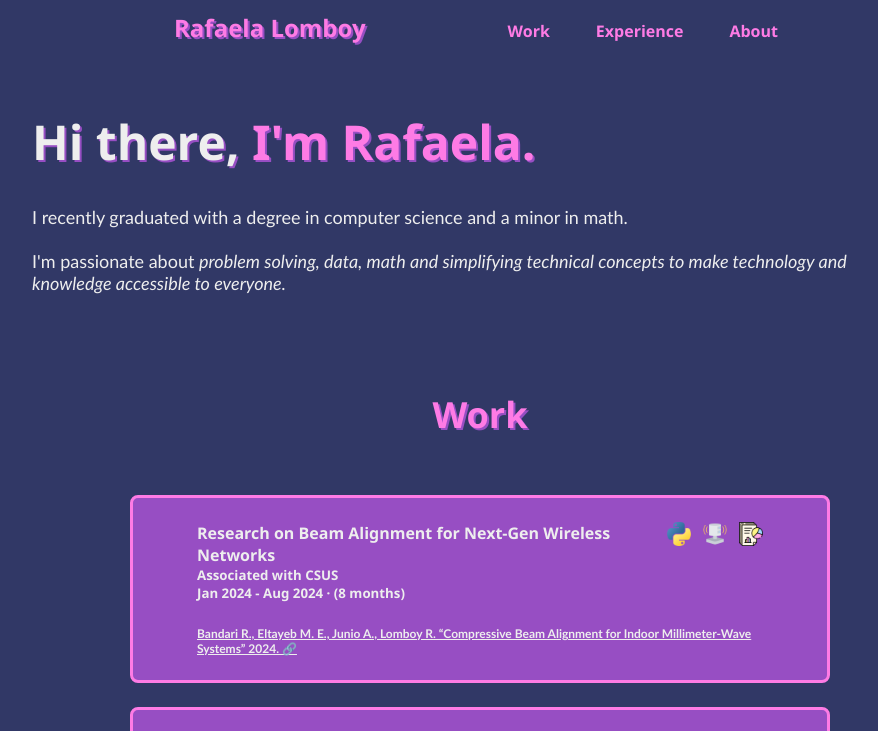
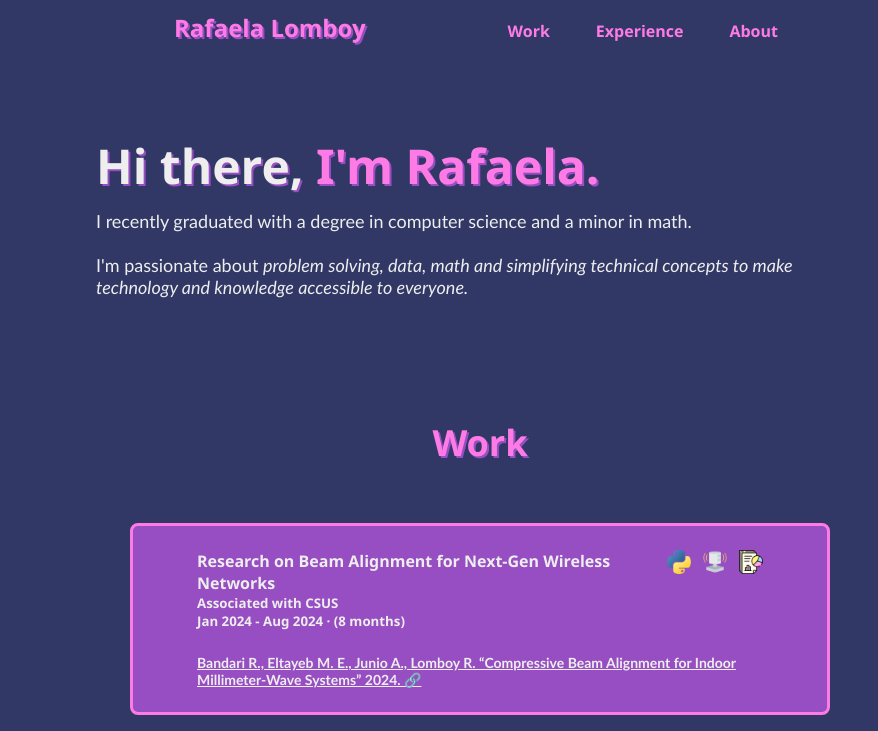
Before and after one commit to rlom721/portfolio, a plain HTML site: page index.html in a window 1280 px wide. Shown: the top 731 px of the page, without its empty margins (160-1038 px from the left). Drawn offline with Linux system fonts and the light colour scheme.

Commit message:
Fix formatting on links

```diff
--- a/css/styles.css
+++ b/css/styles.css
@@ -141,12 +141,16 @@ footer a {
     align-items: center;
 }
 
+.hero-text {
+    padding: 24px 64px;
+}
+
 .hero-text h1 {
     font-size: 48px;
     margin-bottom: 12px;
     font-weight: 700;
     text-shadow: 2px 2px 0 #974EC3;
-    padding-bottom: 20px;
+    /* padding-bottom: 20px; */
 }
 
 .hero-text p {
@@ -377,11 +381,12 @@ footer a {
 }
 
 .projects p {
-    font-size: 12px;
+    font-size: 14px;
     font-family: 'Gill Sans', 'Gill Sans MT', Calibri, 'Trebuchet MS', sans-serif;
 }
 
 .project-info a {
+    text-decoration: underline;
     color: #eee;
     font-weight: bold;
 }
```
